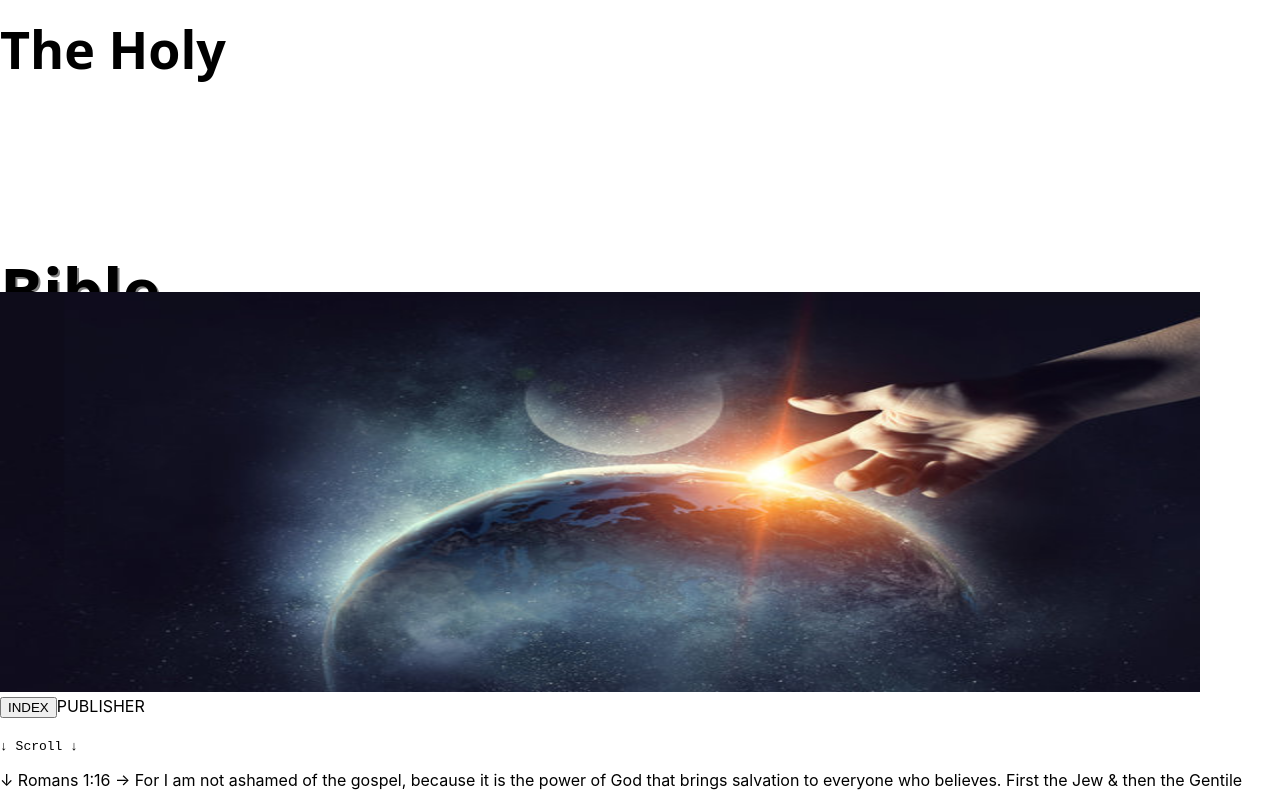
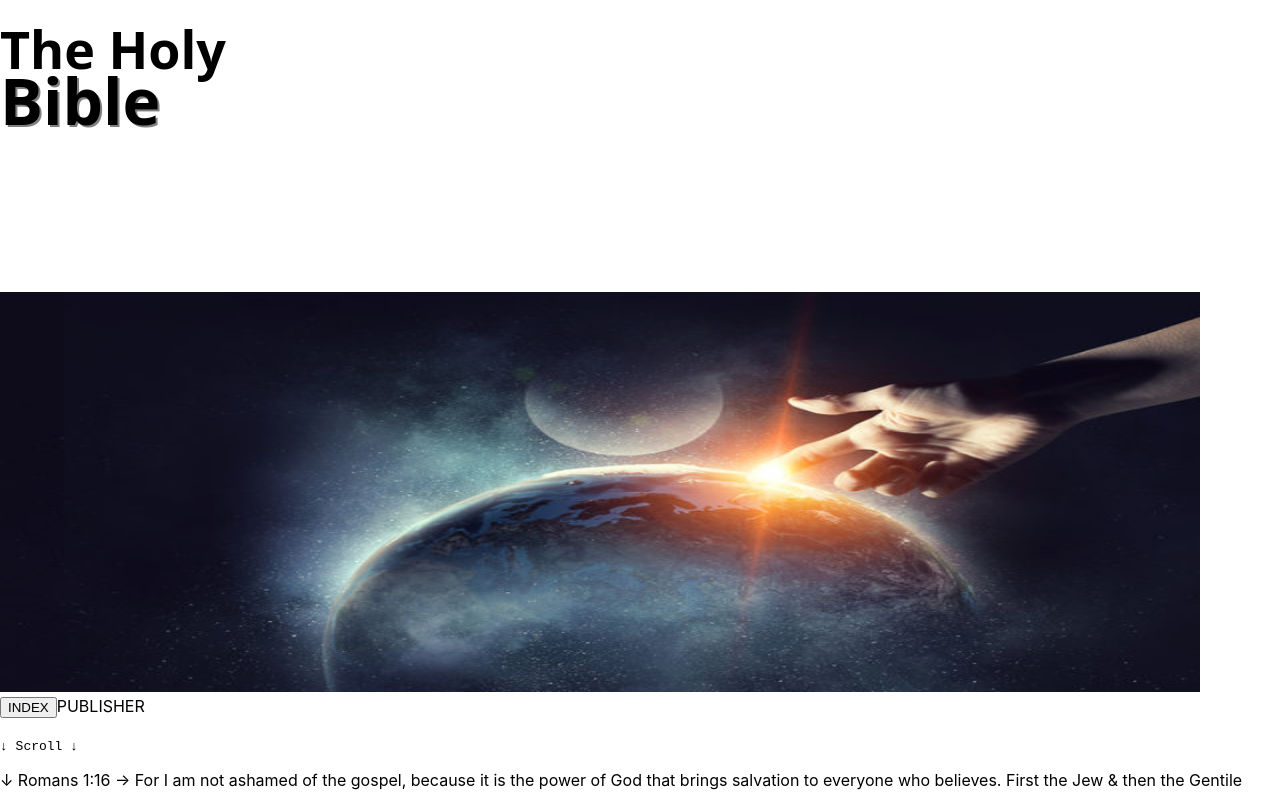
Before and after one commit to jnutt367/the-holy-bible, a Next.js app: page / in a window 1280 px wide. Shown: the top 800 px of the page. Built offline with nearby package versions, Linux system fonts and the light colour scheme.

Commit message:
Update Home.module.css

```diff
--- a/styles/Home.module.css
+++ b/styles/Home.module.css
@@ -9,7 +9,7 @@
 }
 .title {
   position: relative;
-  top: 90px;
+  top: -100px;
   margin-top: 0;
   font-family: Ariel, sans;
   text-shadow: 2px 2px grey;
```
